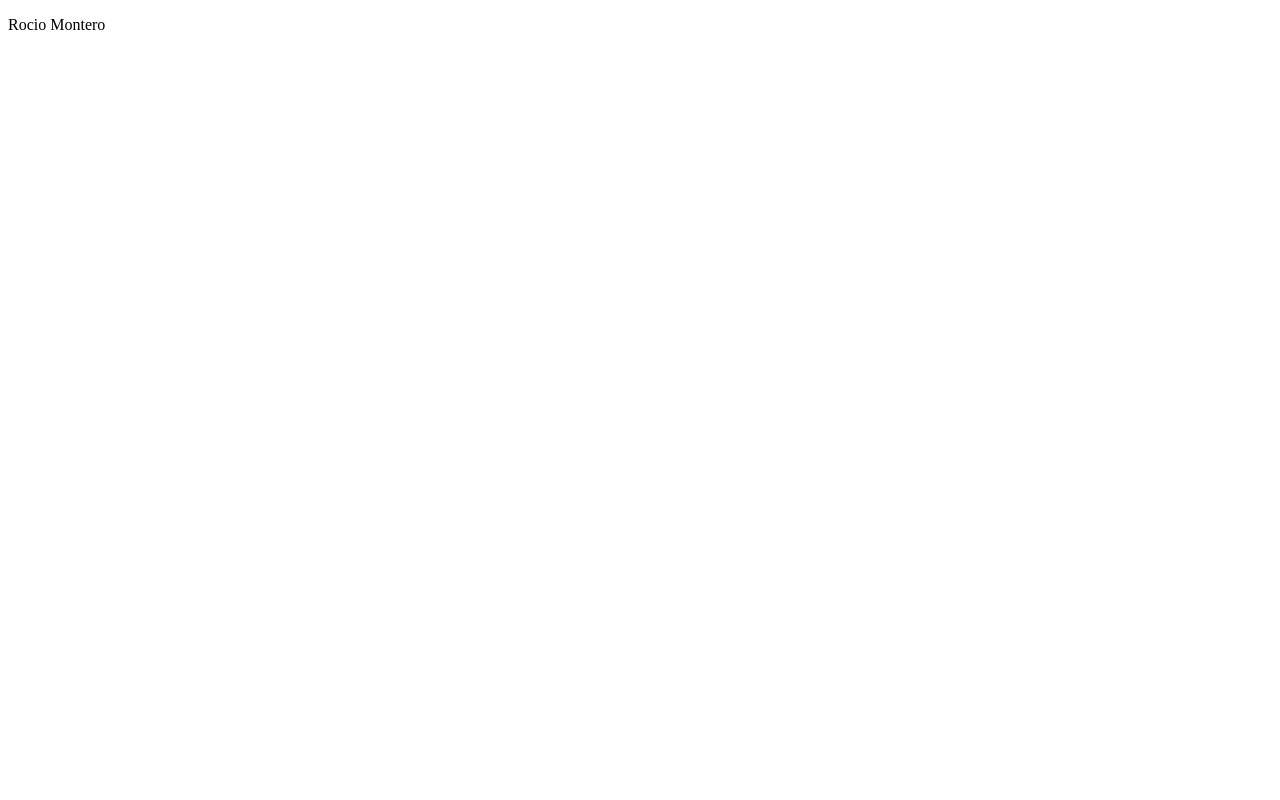
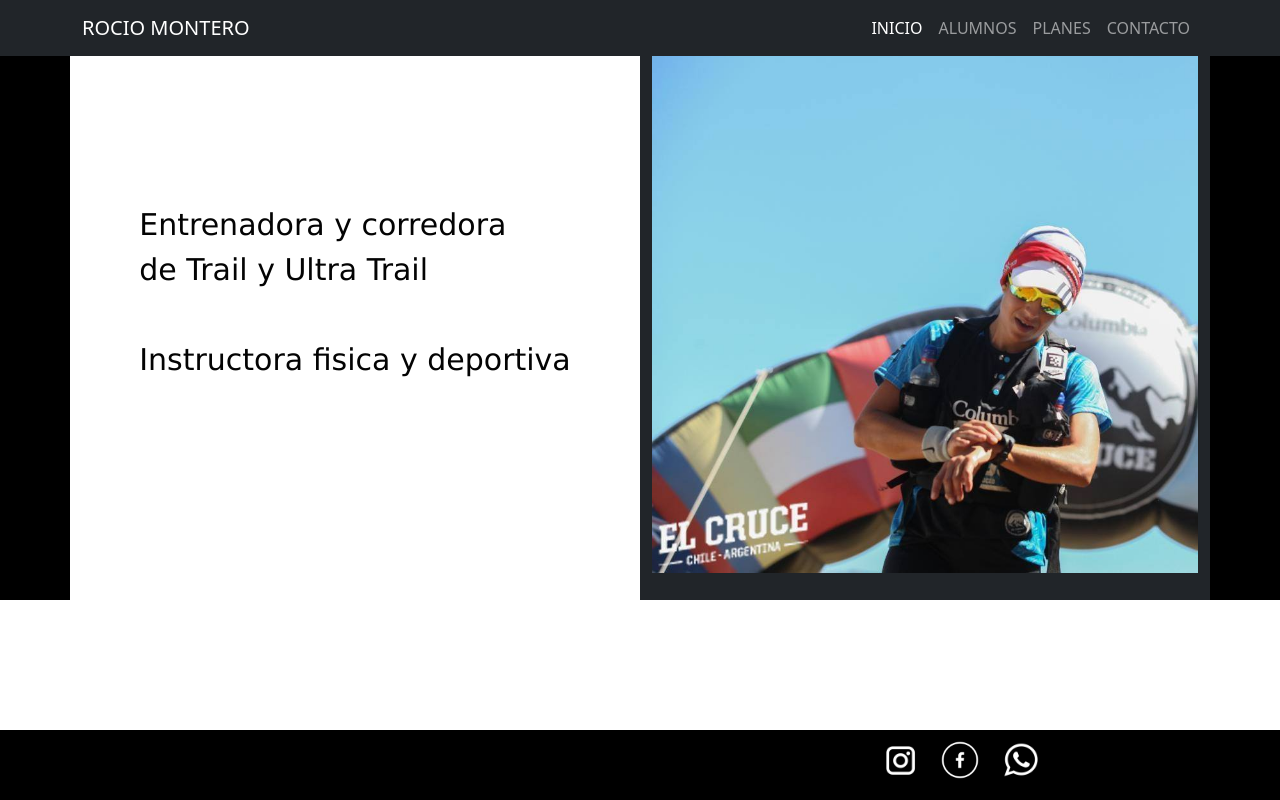
Before and after one commit to RocioMontero/rociomontero, a website: page index.html in a window 1280 px wide. Drawn offline with nearby package versions, Linux system fonts and the light colour scheme.

Commit message:
MENSAJE REPRESENTATIVO

```diff
--- a/index.html
+++ b/index.html
@@ -1,15 +1,93 @@
 <!DOCTYPE html>
 <html lang="en">
+
 <head>
     <meta charset="UTF-8">
     <meta http-equiv="X-UA-Compatible" content="IE=edge">
     <meta name="viewport" content="width=device-width, initial-scale=1.0">
-
+    <!-- CSS only -->
+    <link href="https://cdn.jsdelivr.net/npm/bootstrap@5.2.2/dist/css/bootstrap.min.css" rel="stylesheet"
+        integrity="sha384-Zenh87qX5JnK2Jl0vWa8Ck2rdkQ2Bzep5IDxbcnCeuOxjzrPF/et3URy9Bv1WTRi" crossorigin="anonymous">
+    <!-- CSS -->
     <link rel="stylesheet" href="css/style.css">
     <title>HOME</title>
 </head>
+
 <body>
-    <p>Rocio Montero</p>
+    <header>
+        <nav class="navbar navbar-expand-lg bg-light navbar-dark bg-dark fixed-top">
+            <div class="container ">
 
+                <a class="navbar-brand" href="index.html">ROCIO MONTERO</a>
+                <button class="navbar-toggler" type="button" data-bs-toggle="collapse" data-bs-target="#navbarNav"
+                    aria-controls="navbarNav" aria-expanded="false" aria-label="Toggle navigation">
+                    <span class="navbar-toggler-icon"></span>
+                </button>
+
+
+                <div class="collapse navbar-collapse justify-content-end" id="navbarNav">
+                    <ul class="navbar-nav">
+                        <li class="nav-item">
+                            <a class="nav-link active" aria-current="page" href="index.html">INICIO</a>
+                        </li>
+                        <li class="nav-item">
+                            <a class="nav-link" href="alumnos.html">ALUMNOS</a>
+                        </li>
+                        <li class="nav-item">
+                            <a class="nav-link" href="planes.html">PLANES</a>
+                        </li>
+                        <li class="nav-item">
+                            <a class="nav-link" href="#">CONTACTO</a>
+                        </li>
+                    </ul>
+                </div>
+            </div>
+        </nav>
+    </header>
+
+
+    <section>
+
+        <div class="container text-center">
+            <div class="row">
+                <div class="col">
+                    <p class="text-start">
+                        Entrenadora y corredora <br>de Trail y Ultra Trail <br> <br>
+                        Instructora fisica y deportiva<br>
+                    </p>
+
+                </div>
+                <div class="col bg-dark">
+                    <img src="imagenes/rocio-uno.jpg" class="img-fluid" alt="falta foto">
+                </div>
+            </div>
+
+    </section>
+
+    <footer>
+        <div class="fixed-bottom container-fluid">
+            <div class="row">
+                <div class="col">
+
+                </div>
+                <div class="col">
+                    <a href="https://www.instagram.com/rociosmontero/?next=%2F" target="_blank"> <img
+                            src="imagenes/iconos/instagram-uno.png" class="img-fluid" alt="..." height="60px"
+                            width="60px"></a>
+                    <a href="https://www.facebook.com/RociosMontero" target="_blank"> <img
+                            src="imagenes/iconos/icono-facebook.jpg" class="img-fluid" alt="..." height="50px"
+                            width="50px"></a>
+                    <a href="https://walink.co/d35777" target="_blank"> <img src="imagenes/iconos/whatsapp-blanco.png"
+                            class="img-fluid" alt="..." height="60px" width="60px"></a>
+
+                </div>
+            </div>
+    </footer>
+
+    <!-- JavaScript Bundle with Popper -->
+    <script src="https://cdn.jsdelivr.net/npm/bootstrap@5.2.2/dist/js/bootstrap.bundle.min.js"
+        integrity="sha384-OERcA2EqjJCMA+/3y+gxIOqMEjwtxJY7qPCqsdltbNJuaOe923+mo//f6V8Qbsw3"
+        crossorigin="anonymous"></script>
 </body>
+
 </html>
--- a/scss/style.scss
+++ b/scss/style.scss
@@ -1,2 +1,46 @@
 /*COMENZANDO*/
 /*SASS*/
+
+/*RESETEO*/
+
+
+
+section{
+        display: flex;
+        justify-content: center;
+        align-items: center;
+        background-color: black;
+
+
+    div {
+        display: flex;
+        justify-content: center;
+        align-items: center;
+        width: auto;
+        height: 600px;
+        background-color: rgb(255, 255, 255);
+
+
+        p{
+
+            font-family: 'Lucida Sans';
+            text-align: center;
+            color: rgb(3, 3, 3);
+            font-size: 30px;
+
+        }
+    }
+}
+
+footer {
+
+    div{
+            align-items:center;
+            background-color: rgb(0, 0, 0);
+            height: 70px;
+            text-align: center;
+            color: rgb(255, 255, 255);
+            font-size: 20px;
+
+    }
+}
```
Also changed, not shown: alumnos.html (added, +90 -0 lines), planes.html (added, +95 -0 lines), css/style.css, imagenes/entrena-online.png (added), imagenes/entrena-presencial.png (added), imagenes/iconos/icono-facebook.jpg (added), imagenes/iconos/instagram-uno.png (added), imagenes/iconos/whatsapp-blanco.png (added), imagenes/rocio-uno.jpg (added), 7 other files.
